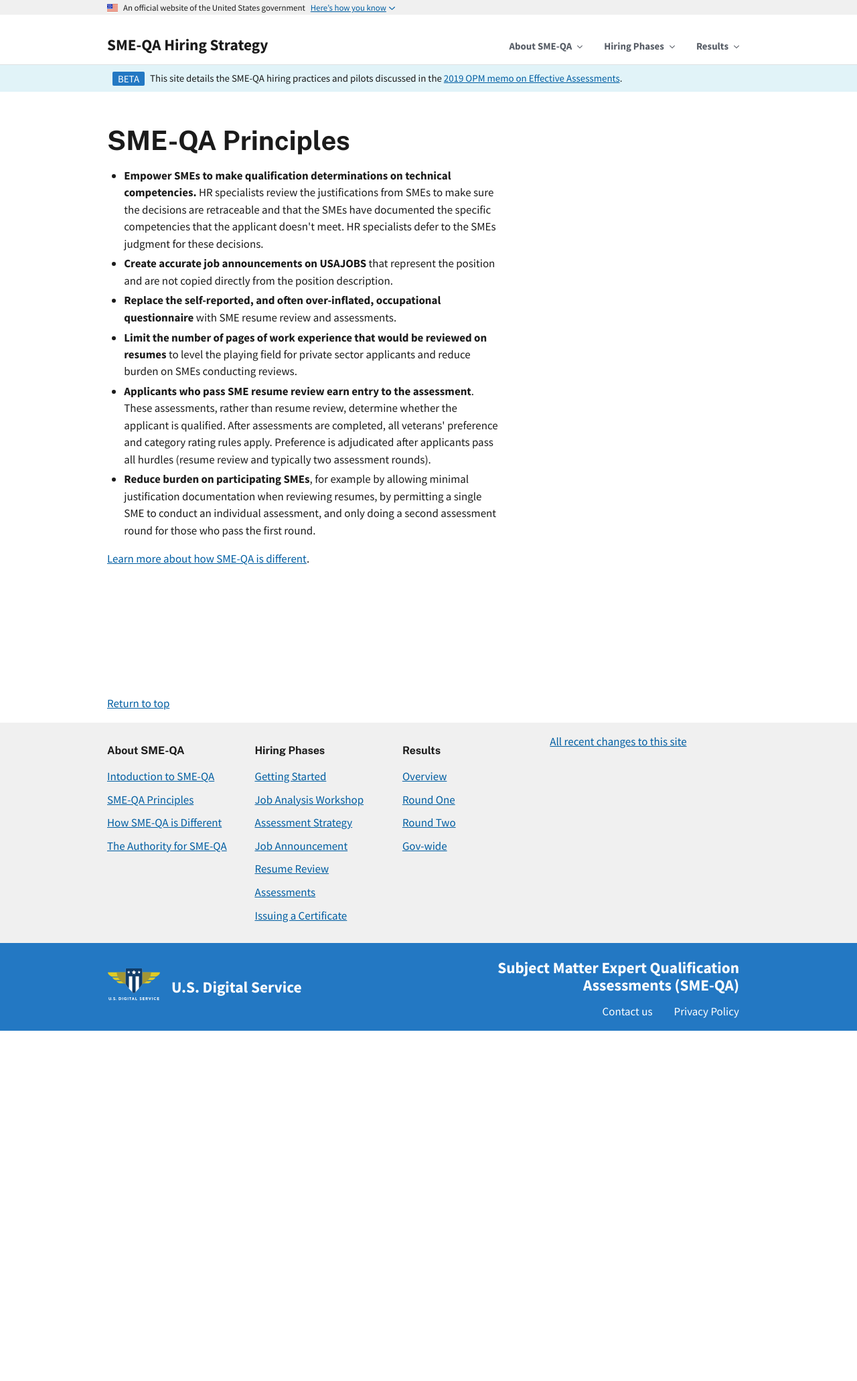
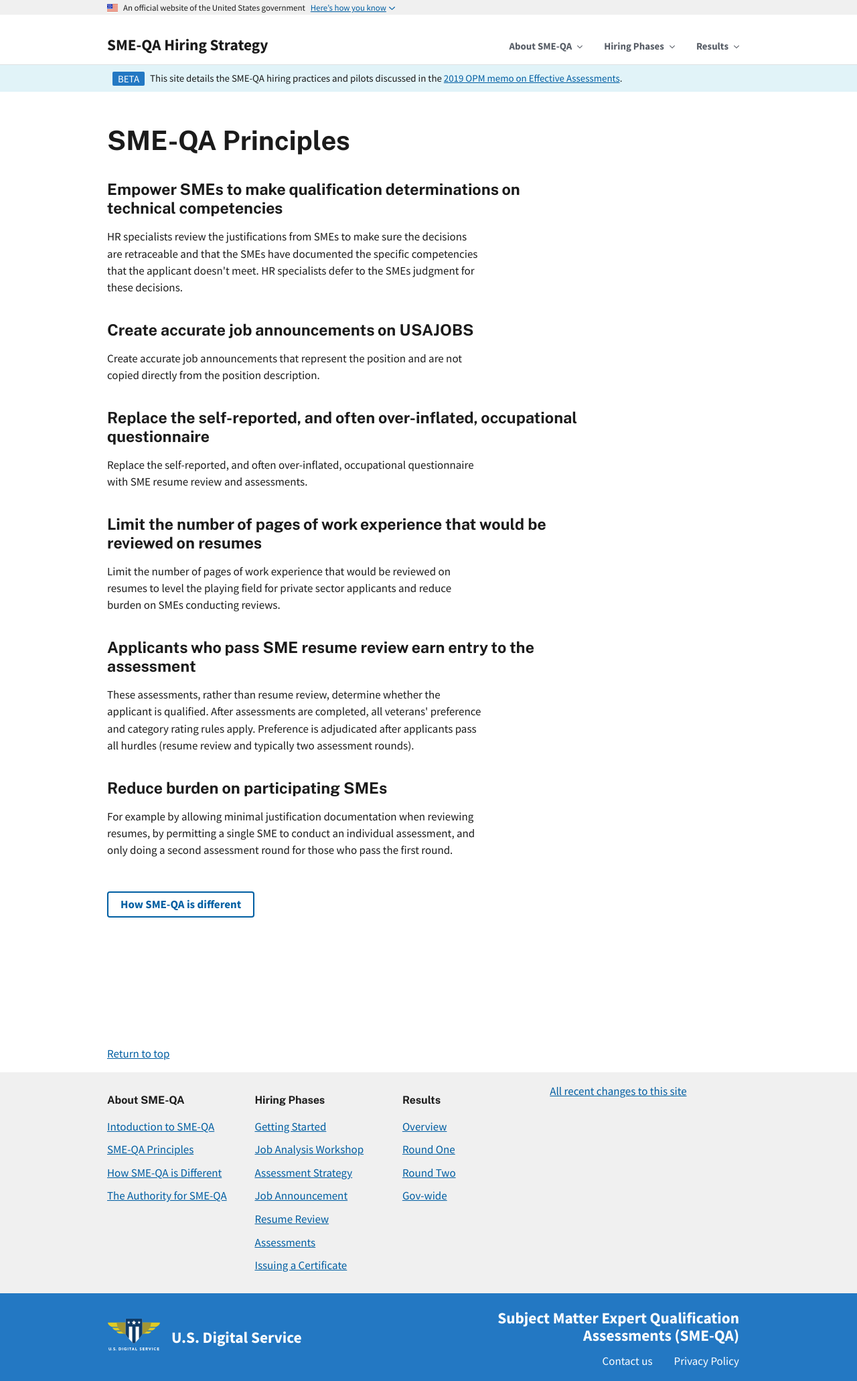
Before and after one commit to usds/SME-QA-Website, a Jekyll site: the page built from pages/about/our-principles.html, in a window 1280 px wide. Shown: the whole page at 67% size. Built offline with Jekyll 4.4.1, drawn with Linux system fonts in a browser that asks for light colours; before the commit the page ends 1539 px from its top, so only the background shows below that.

```diff
--- a/pages/about/our-principles.html
+++ b/pages/about/our-principles.html
@@ -7,21 +7,51 @@
 ---
 
 {% include _banner-beta.html %}
-<main id="main-content" role="main" class="usa-layout-docs chp-article">
+
+<main id="main-content" role="main" class="usa-layout-docs chp-article smeqa-principles">
   <div class="grid-container margin-bottom-7">
     <div class="grid-row grid-gap">
       <div class="usa-layout-docs__main tablet-lg:grid-col-9 usa-prose">
         <h1>{{ page.title }}</h1>
-        <ul>
-          <li><strong>Empower SMEs to make qualification determinations on technical competencies.</strong> HR specialists review the justifications from SMEs to make sure the decisions are retraceable and that the SMEs have documented the specific competencies that the applicant doesn&#39;t meet. HR specialists defer to the SMEs judgment for these decisions.</li>
-          <li><strong>Create accurate job announcements on USAJOBS</strong> that represent the position and are not copied directly from the position description.</li>
-          <li><strong>Replace the self-reported, and often over-inflated, occupational questionnaire</strong> with SME resume review and assessments.</li>
-          <li><strong>Limit the number of pages of work experience that would be reviewed on resumes</strong> to level the playing field for private sector applicants and reduce burden on SMEs conducting reviews.</li>
-          <li><strong>Applicants who pass SME resume review earn entry to the assessment</strong>. These assessments, rather than resume review, determine whether the applicant is qualified. After assessments are completed, all veterans&#39; preference and category rating rules apply. Preference is adjudicated after applicants pass all hurdles (resume review and typically two assessment rounds).</li>
-          <li><strong>Reduce burden on participating SMEs</strong>, for example by allowing minimal justification documentation when reviewing resumes, by permitting a single SME to conduct an individual assessment, and only doing a second assessment round for those who pass the first round.</li>
-        </ul>
+
+        <h2 class="smeqa-principle" id="empower-smes">
+          Empower SMEs to make qualification determinations on technical competencies
+        </h2>
         <p>
-          <a href="{{ site.baseurl }}/about/differences/">Learn more about how SME-QA is different</a>.
+          HR specialists review the justifications from SMEs to make sure the decisions are retraceable and that the SMEs have documented the specific competencies that the applicant doesn't meet. HR specialists defer to the SMEs judgment for these decisions.
+        </p>
+
+        <h2 class="smeqa-principle" id="accurate-joa">
+          Create accurate job announcements on USAJOBS
+        </h2>
+        <p>Create accurate job announcements that represent the position and are not copied directly from the position description.</p>
+
+        <h2 class="smeqa-principle" id="replace-questionnaire">
+          Replace the self-reported, and often over-inflated, occupational questionnaire
+        </h2>
+        <p>
+          Replace the self-reported, and often over-inflated, occupational questionnaire with SME resume review and assessments.
+        </p>
+
+        <h2 class="smeqa-principle" id="limit-resume-pages">
+          Limit the number of pages of work experience that would be reviewed on resumes</h2>
+        <p>
+          Limit the number of pages of work experience that would be reviewed on resumes to level the playing field for private sector applicants and reduce burden on SMEs conducting reviews.
+        </p>
+
+        <h2 class="smeqa-principle" id="earn-entry-to-assessment">
+          Applicants who pass SME resume review earn entry to the assessment
+        </h2>
+        <p>
+          These assessments, rather than resume review, determine whether the applicant is qualified. After assessments are completed, all veterans' preference and category rating rules apply. Preference is adjudicated after applicants pass all hurdles (resume review and typically two assessment rounds).
+        </p>
+
+        <h2 class="smeqa-principle" id="reduce-burden-on-smes">Reduce burden on participating SMEs</h2>
+        <p>
+          For example by allowing minimal justification documentation when reviewing resumes, by permitting a single SME to conduct an individual assessment, and only doing a second assessment round for those who pass the first round.
+        </p>
+        <p class="smeqa-cta-container">
+          <a class="usa-button usa-button--outline" href="{{ site.baseurl }}/about/differences/">How SME-QA is different</a>
         </p>
       </div>
     </div>
```
Also changed, not shown: _scss/_uswds-theme-custom-styles.scss (+10 -4 lines), pages/results/round-two.html (+19 -0 lines), assets/img/results/round-two/resume-length/cms.png (added), assets/img/results/round-two/resume-length/epa.png (added), assets/stylesheets/styles.css, assets/stylesheets/styles.min.css, 1 other file.
